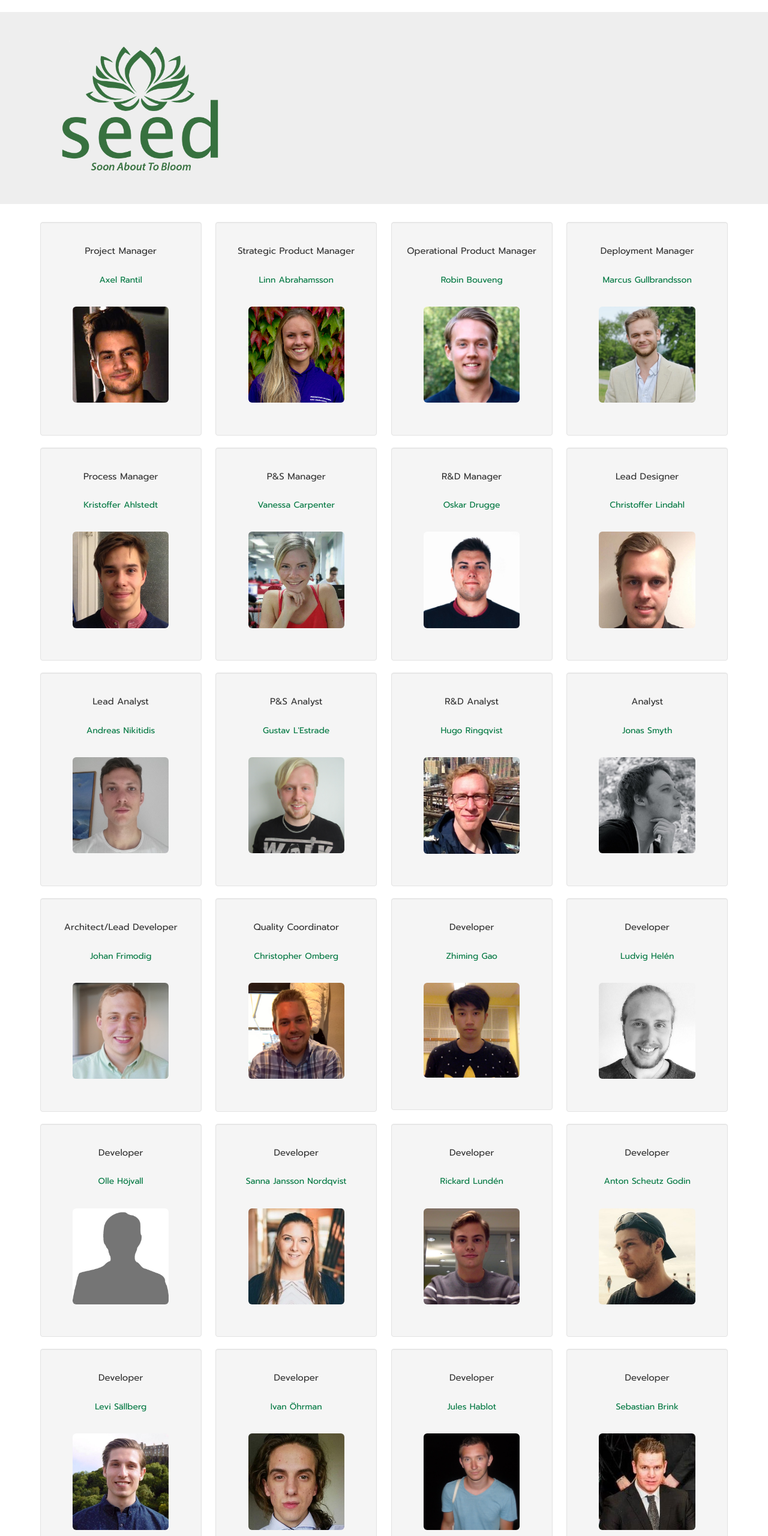
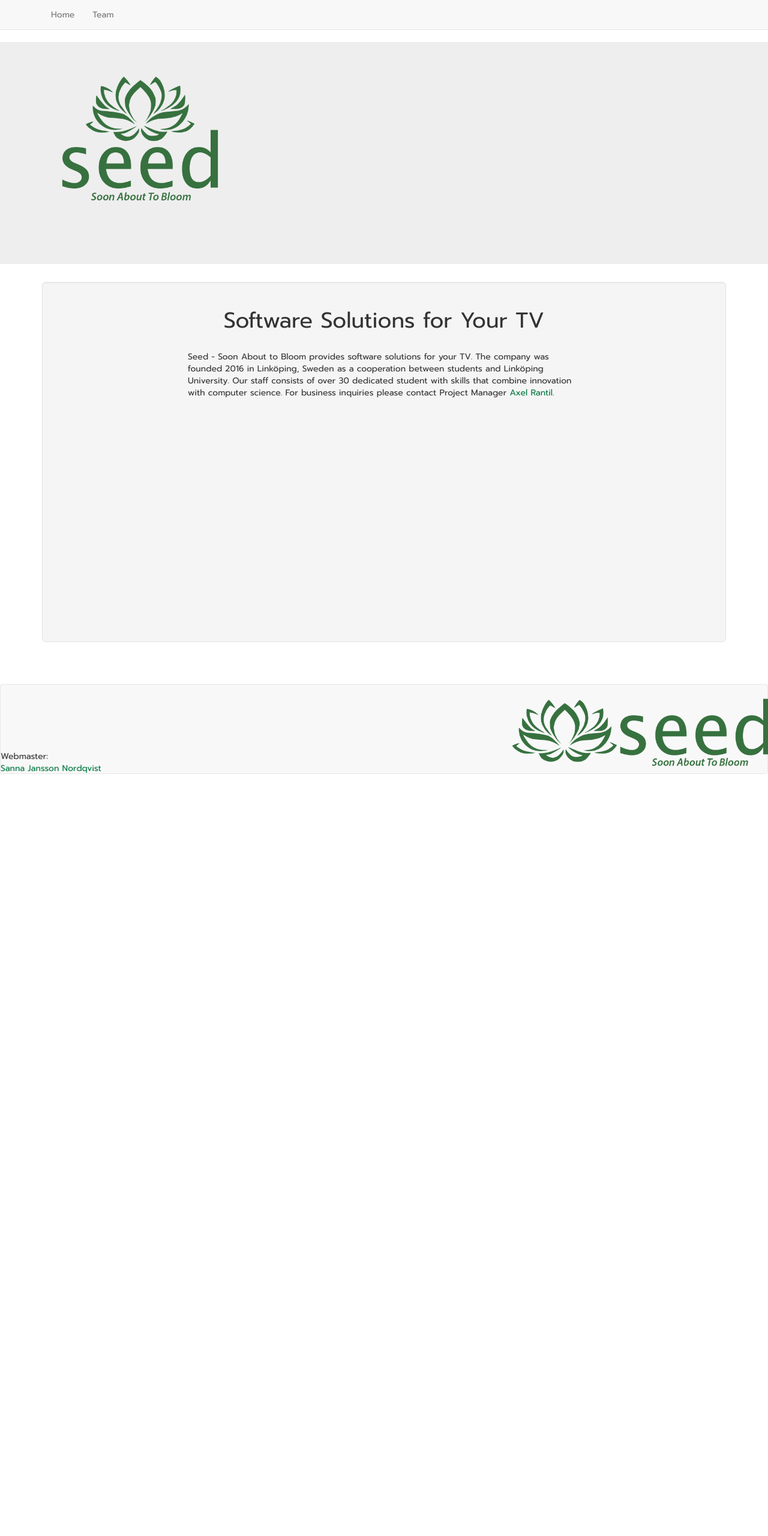
Before and after one commit to bossom/Seed, a plain HTML site: page index.html in a window 1280 px wide. Shown: the top 2560 px of the page at 60% size. After the commit the page ends 1291 px from the top, so only its background shows below. Drawn offline with Linux system fonts and the light colour scheme.

Commit message:
New page

```diff
--- a/css/style.css
+++ b/css/style.css
@@ -1,11 +1,18 @@
 body {
 	font-family: 'Prompt', sans-serif;
-	padding-top: 20px;
-
+	padding-top: 70px;
 }
 
+.navbar-fixed-top {
+	height: 50px	;
+}
 
-.well {
+.textarea {
+	margin-left: 20%;
+	margin-right: 20%;
+}
+
+.wellsm {
 	text-align: center;
 	min-height: 350px;
 	margin-left: 1%;
@@ -13,6 +20,13 @@ body {
 	width:23%;
 	}
 
+.well-lg {
+	height: 600px;
+}
+
+.container {
+	margin-bottom: 50px;
+}
 
 h2 {
 	font-size: 15px;
@@ -40,3 +54,26 @@ a:hover {
 .linkdiv {
 	height: 120px;
 }
+
+.navbar-footer {
+	height: 150px;
+	margin-bottom: 0px;
+
+
+}
+
+#footerimage {
+	position: absolute;
+	right: 0px;
+	height: 150px;
+}
+
+.footdiv {
+    position: relative;
+}
+
+.footdiv-content {
+   position: absolute;
+   bottom: -150px;
+
+}
--- a/index.html
+++ b/index.html
@@ -10,6 +10,27 @@
     <link href="https://fonts.googleapis.com/css?family=Prompt" rel="stylesheet">
     <body>
 
+    <nav class="navbar navbar-default navbar-fixed-top">
+    <div class="container">
+     <!-- Brand and toggle get grouped for better mobile display -->
+      <div class="navbar-header">
+        <button type="button" class="navbar-toggle collapsed" data-toggle="collapse" data-target="#bs-example-navbar-collapse-1" aria-expanded="false">
+          <span class="sr-only">Toggle navigation</span>
+          <span class="icon-bar"></span>
+          <span class="icon-bar"></span>
+          <span class="icon-bar"></span>
+        </button>
+      </div>
+
+      <!-- Collect the nav links, forms, and other content for toggling -->
+      <div class="collapse navbar-collapse" id="bs-example-navbar-collapse-1">
+        <ul class="nav navbar-nav">
+          <li><a id="buttonhome" href="#">Home</a></li>
+          <li><a id="buttonteam" href="#">Team</a></li>
+          </li>
+        </ul>
+        </div>
+    </nav>
 
     <div class="jumbotron">
       <div class="container">
@@ -20,11 +41,22 @@
         </div>
       </div>
 
-    <div class="container">
+      <div class="container" id="divhome">
+      <div class="well well-lg">
+      <h1 align="center">Software Solutions for Your TV</h1>
+      <br>
+      <div class="textarea">
+      <p>Seed - Soon About to Bloom provides software solutions for your TV. The company was founded 2016 in Linköping, Sweden as a cooperation between students and Linköping University. Our staff consists of over 30 dedicated student with skills that combine innovation with computer science. For business inquiries please contact Project Manager <a href="mailto:axera283@student.liu.se">Axel Rantil</a>. </p>
+      </div>
+      </div>
+      </div>
+
+
+      <div class="container" id="divteam">
 
         <!-- One row -->
         <div class="row">
-        <div class="col-xs-12 col-sm-3 col-md-3 col-lg-3 well">
+          <div class="col-xs-12 col-sm-3 col-md-3 col-lg-3 wellsm well">
             <h2>Project Manager</h2>
             <br>
             <a href="mailto:axera283@student.liu.se ">Axel Rantil </a>
@@ -32,7 +64,7 @@
               <img src="img/axel.png" class="img-responsive img-rounded">
             </div>
           </div>
-        <div class="col-xs-12 col-sm-3 col-md-3 col-lg-3 well">
+          <div class="col-xs-12 col-sm-3 col-md-3 col-lg-3 wellsm well">
             <h2>Strategic Product Manager</h2>
             <br>
             <a href="mailto:linab708@student.liu.se">Linn Abrahamsson</a>
@@ -40,7 +72,7 @@
               <img src="img/linn.jpg" class="img-responsive img-rounded">
             </div>
           </div>
-        <div class="col-xs-12 col-sm-3 col-md-3 col-lg-3 well">
+          <div class="col-xs-12 col-sm-3 col-md-3 col-lg-3 wellsm well">
             <h2>Operational Product Manager</h2>
             <br>
             <a href="mailto:robbo024@student.liu.se">Robin Bouveng</a>
@@ -48,7 +80,7 @@
               <img src="img/robin.png" class="img-responsive img-rounded">
             </div>
           </div>
-        <div class="col-xs-12 col-sm-3 col-md-3 col-lg-3 well">
+          <div class="col-xs-12 col-sm-3 col-md-3 col-lg-3 wellsm well">
             <h2>Deployment Manager</h2>
             <br>
             <a href="mailto:margu199@student.liu.se"> Marcus Gullbrandsson </a>
@@ -60,7 +92,7 @@
 
         <!-- One row -->
         <div class="row">
-        <div class="col-xs-12 col-sm-3 col-md-3 col-lg-3 well">
+          <div class="col-xs-12 col-sm-3 col-md-3 col-lg-3 wellsm well">
             <h2>Process Manager
             </h2>
             <br>
@@ -69,7 +101,7 @@
               <img src="img/kristoffer.jpg" class="img-responsive img-rounded">
             </div>
           </div>
-        <div class="col-xs-12 col-sm-3 col-md-3 col-lg-3 well">
+          <div class="col-xs-12 col-sm-3 col-md-3 col-lg-3 wellsm well">
             <h2>P&S Manager</h2>
             <br>
             <a href="mailto:vanca622@student.liu.se">Vanessa Carpenter</a>
@@ -77,7 +109,7 @@
               <img src="img/vanessa.jpg" class="img-responsive img-rounded">
             </div>
           </div>
-        <div class="col-xs-12 col-sm-3 col-md-3 col-lg-3 well">
+          <div class="col-xs-12 col-sm-3 col-md-3 col-lg-3 wellsm well">
             <h2>R&D Manager</h2>
             <br>
             <a href="mailto:oskdr321@student.liu.se">Oskar Drugge</a>
@@ -85,7 +117,7 @@
               <img src="img/oskar.jpg" class="img-responsive img-rounded">
             </div>
           </div>
-        <div class="col-xs-12 col-sm-3 col-md-3 col-lg-3 well">
+          <div class="col-xs-12 col-sm-3 col-md-3 col-lg-3 wellsm well">
             <h2>Lead Designer</h2>
             <br>
             <a href="mailto:chrli316@student.liu.se">Christoffer Lindahl</a>
@@ -97,7 +129,7 @@
 
         <!-- One row -->
         <div class="row">
-        <div class="col-xs-12 col-sm-3 col-md-3 col-lg-3 well">
+          <div class="col-xs-12 col-sm-3 col-md-3 col-lg-3 wellsm well">
             <h2>Lead Analyst</h2>
             <br>
             <a href="mailto:andni186@student.liu.se">Andreas Nikitidis</a>
@@ -105,7 +137,7 @@
               <img src="img/andreas.jpg" class="img-responsive img-rounded">
             </div>
           </div>
-        <div class="col-xs-12 col-sm-3 col-md-3 col-lg-3 well">
+          <div class="col-xs-12 col-sm-3 col-md-3 col-lg-3 wellsm well">
             <h2>P&S Analyst</h2>
             <br>
             <a href="mailto:gusle521@student.liu.se">Gustav L'Estrade</a>
@@ -113,7 +145,7 @@
               <img src="img/gustava.jpg" class="img-responsive img-rounded">
             </div>
           </div>
-        <div class="col-xs-12 col-sm-3 col-md-3 col-lg-3 well">
+          <div class="col-xs-12 col-sm-3 col-md-3 col-lg-3 wellsm well">
             <h2>R&D Analyst</h2>
             <br>
             <a href="mailto:hugri775@student.liu.se">Hugo Ringqvist</a>
@@ -121,7 +153,7 @@
               <img src="img/hugo.jpg" class="img-responsive img-rounded">
             </div>
           </div>
-        <div class="col-xs-12 col-sm-3 col-md-3 col-lg-3 well">
+          <div class="col-xs-12 col-sm-3 col-md-3 col-lg-3 wellsm well">
             <h2>Analyst</h2>
             <br>
             <a href="mailto:jonsm761@student.liu.se"> Jonas Smyth </a>
@@ -133,7 +165,7 @@
 
         <!-- One row -->
         <div class="row">
-        <div class="col-xs-12 col-sm-3 col-md-3 col-lg-3 well">
+          <div class="col-xs-12 col-sm-3 col-md-3 col-lg-3 wellsm well">
             <h2>Architect/Lead Developer</h2>
             <br>
             <a href="mailto:johfr035@student.liu.se ">Johan Frimodig </a>
@@ -141,7 +173,7 @@
               <img src="img/johana.jpg" class="img-responsive img-rounded">
             </div>
           </div>
-        <div class="col-xs-12 col-sm-3 col-md-3 col-lg-3 well">
+          <div class="col-xs-12 col-sm-3 col-md-3 col-lg-3 wellsm well">
             <h2>Quality Coordinator</h2>
             <br>
             <a href="mailto:chrom866@student.liu.se">Christopher Omberg</a>
@@ -150,7 +182,7 @@
             </div>
           </div>
 
-        <div class="col-xs-12 col-sm-3 col-md-3 col-lg-3 well">
+          <div class="col-xs-12 col-sm-3 col-md-3 col-lg-3 wellsm well">
             <h2>Developer</h2>
             <br>
             <a href="mailto:zhiga600@student.liu.se">Zhiming Gao</a>
@@ -158,7 +190,7 @@
               <img src="img/zhiming.jpg" class="img-responsive img-rounded">
             </div>
           </div>
-        <div class="col-xs-12 col-sm-3 col-md-3 col-lg-3 well">
+          <div class="col-xs-12 col-sm-3 col-md-3 col-lg-3 wellsm well">
             <h2>Developer</h2>
             <br>
             <a href="mailto:ludhe894@student.liu.se">Ludvig Helén </a>
@@ -170,7 +202,7 @@
 
         <!-- One row -->
         <div class="row">
-        <div class="col-xs-12 col-sm-3 col-md-3 col-lg-3 well">
+          <div class="col-xs-12 col-sm-3 col-md-3 col-lg-3 wellsm well">
             <h2>Developer</h2>
             <br>
             <a href="mailto:oloho948@student.liu.se">Olle Höjvall </a>
@@ -178,7 +210,7 @@
               <img src="img/noimage.jpg" class="img-responsive img-rounded">
             </div>
           </div>
-        <div class="col-xs-12 col-sm-3 col-md-3 col-lg-3 well">
+          <div class="col-xs-12 col-sm-3 col-md-3 col-lg-3 wellsm well">
             <h2>Developer</h2>
             <br>
             <a href="mailto:sanja470@student.liu.se">Sanna Jansson Nordqvist</a>
@@ -186,7 +218,7 @@
               <img src="img/sanna.jpg" class="img-responsive img-rounded">
             </div>
           </div>
-        <div class="col-xs-12 col-sm-3 col-md-3 col-lg-3 well">
+          <div class="col-xs-12 col-sm-3 col-md-3 col-lg-3 wellsm well">
             <h2>Developer</h2>
             <br>
             <a href="mailto:riclu664@student.liu.se">Rickard Lundén</a>
@@ -194,7 +226,7 @@
               <img src="img/rickard.jpg" class="img-responsive img-rounded">
             </div>
           </div>
-        <div class="col-xs-12 col-sm-3 col-md-3 col-lg-3 well">
+          <div class="col-xs-12 col-sm-3 col-md-3 col-lg-3 wellsm well">
             <h2>Developer</h2>
             <br>
             <a href="mailto:antgo684@student.liu.se">Anton Scheutz Godin </a>
@@ -206,7 +238,7 @@
 
         <!-- One row -->
         <div class="row">
-        <div class="col-xs-12 col-sm-3 col-md-3 col-lg-3 well">
+          <div class="col-xs-12 col-sm-3 col-md-3 col-lg-3 wellsm well">
             <h2>Developer</h2>
             <br>
             <a href="mailto:levsa958@student.liu.se">Levi Sällberg</a>
@@ -214,7 +246,7 @@
               <img src="img/levi.png" class="img-responsive img-rounded">
             </div>
           </div>
-        <div class="col-xs-12 col-sm-3 col-md-3 col-lg-3 well">
+          <div class="col-xs-12 col-sm-3 col-md-3 col-lg-3 wellsm well">
             <h2>Developer</h2>
             <br>
             <a href="mailto:ivaoh618@student.liu.se">Ivan Öhrman</a>
@@ -222,7 +254,7 @@
               <img src="img/ivan.jpg" class="img-responsive img-rounded">
             </div>
           </div>
-         <div class="col-xs-12 col-sm-3 col-md-3 col-lg-3 well">
+           <div class="col-xs-12 col-sm-3 col-md-3 col-lg-3 wellsm well">
             <h2>Developer</h2>
             <br>
             <a href="mailto:julha854@student.liu.se">Jules Hablot</a>
@@ -230,7 +262,7 @@
               <img src="img/jules.jpg" class="img-responsive img-rounded">
             </div>
           </div>
-         <div class="col-xs-12 col-sm-3 col-md-3 col-lg-3 well">
+           <div class="col-xs-12 col-sm-3 col-md-3 col-lg-3 wellsm well">
             <h2>Developer</h2>
             <br>
             <a href="mailto:sebbr114@student.liu.se">Sebastian Brink</a>
@@ -244,7 +276,7 @@
 
         <!-- One row -->
         <div class="row">
-        <div class="col-xs-12 col-sm-3 col-md-3 col-lg-3 well">
+          <div class="col-xs-12 col-sm-3 col-md-3 col-lg-3 wellsm well">
             <h2>Technical Writer</h2>
             <br>
             <a href="mailto:simja275@student.liu.se">Simon Jacobson</a>
@@ -253,7 +285,7 @@
             </div>
           </div>
 
-        <div class="col-xs-12 col-sm-3 col-md-3 col-lg-3 well">
+          <div class="col-xs-12 col-sm-3 col-md-3 col-lg-3 wellsm well">
             <h2>Technical Writer</h2>
             <br>
             <a href="mailto:jonlo577@student.liu.se">Jonathan Lodenius</a>
@@ -261,7 +293,7 @@
               <img src="img/jonathan.jpg" class="img-responsive img-rounded">
             </div>
           </div>
-         <div class="col-xs-12 col-sm-3 col-md-3 col-lg-3 well">
+           <div class="col-xs-12 col-sm-3 col-md-3 col-lg-3 wellsm well">
             <h2>UX Designer</h2>
             <br>
             <a href="mailto:jenwa917@student.liu.se">Jens Wallgren</a>
@@ -269,7 +301,7 @@
               <img src="img/jens.jpg" class="img-responsive img-rounded">
             </div>
           </div>
-        <div class="col-xs-12 col-sm-3 col-md-3 col-lg-3 well">
+          <div class="col-xs-12 col-sm-3 col-md-3 col-lg-3 wellsm well">
             <h2>Test Leader</h2>
             <br>
             <a href="mailto:freno355@student.liu.se">Fredrik Norborg</a>
@@ -281,7 +313,7 @@
 
         <!-- One row -->
         <div class="row">
-        <div class="col-xs-12 col-sm-4 col-md-4 col-lg-4 well">
+          <div class="col-xs-12 col-sm-4 col-md-4 col-lg-4 wellsm well">
             <h2>Tester</h2>
             <br>
             <a href="mailto:simgu934@student.liu.se">Simon Gummesson</a>
@@ -289,7 +321,7 @@
               <img src="img/simong.png" class="img-responsive img-rounded">
             </div>
           </div>
-        <div class="col-xs-12 col-sm-4 col-md-4 col-lg-4 well bottom">
+          <div class="col-xs-12 col-sm-4 col-md-4 col-lg-4 wellsm well">
             <h2>Tester</h2>
             <br>
             <a href="mailto:kubla347@student.liu.se">Kuba Lacki</a>
@@ -297,7 +329,7 @@
               <img src="img/kuba.jpg" class="img-responsive img-rounded">
             </div>
           </div>
-        <div class="col-xs-12 col-sm-4 col-md-4 col-lg-4 well bottom">
+          <div class="col-xs-12 col-sm-4 col-md-4 col-lg-4 wellsm well">
             <h2>Tester</h2>
             <br>
             <a href="mailto:annol728@student.liu.se">Anna Olajos</a>
@@ -305,7 +337,7 @@
               <img src="img/anna.jpg" class="img-responsive img-rounded">
             </div>
           </div>
-          <div class="col-xs-12 col-sm-3 col-md-3 col-lg-3 well">
+            <div class="col-xs-12 col-sm-3 col-md-3 col-lg-3 wellsm well">
             <h2>Tester</h2>
             <br>
             <a href="mailto:jantas590@student.liu.se">Anton Ask Åström</a>
@@ -317,8 +349,27 @@
         </div>
       </div>
 
+    <nav class="navbar navbar-default navbar-footer">
+    <div class="row">
+     <div class="col-xs-12 col-sm-6 col-md-6 col-lg-6">
+     <div class="footdiv">
+     <div class="footdiv-content">
+     Webmaster:
+     <br>
+     <a href="mailto:sanja470@student.liu.se">Sanna Jansson Nordqvist </a>
+     </div>
+     </div>
+     </div>
+     <div class="col-xs-12 col-sm-6 col-md-6 col-lg-6">
+      <img src="img/logoside.png" class="img-center" id="footerimage">
+      </div>
+    </div>
+    </nav>
+
+
 
       <script src="js/jquery.js"></script>
+      <script src="js/jq.js"></script>
       <script src="js/bootstrap.min.js"></script>
 
     </body>
--- /dev/null
+++ b/js/jq.js
@@ -0,0 +1,19 @@
+ $(document).ready(function () {
+
+ 	$('#divhome').show();
+    $('#divteam').hide();
+
+$('#buttonteam').on('click', function() {
+          $('#divhome').hide();
+          $('#divteam').show();
+
+        });
+
+$('#buttonhome').on('click', function() {
+          $('#divhome').show();
+          $('#divteam').hide();
+
+        });
+
+
+ });
```
Also changed, not shown: img/logoside.png (renamed from img/seed2_horiz.png). Lines whose indentation alone changed are shown as unchanged.
